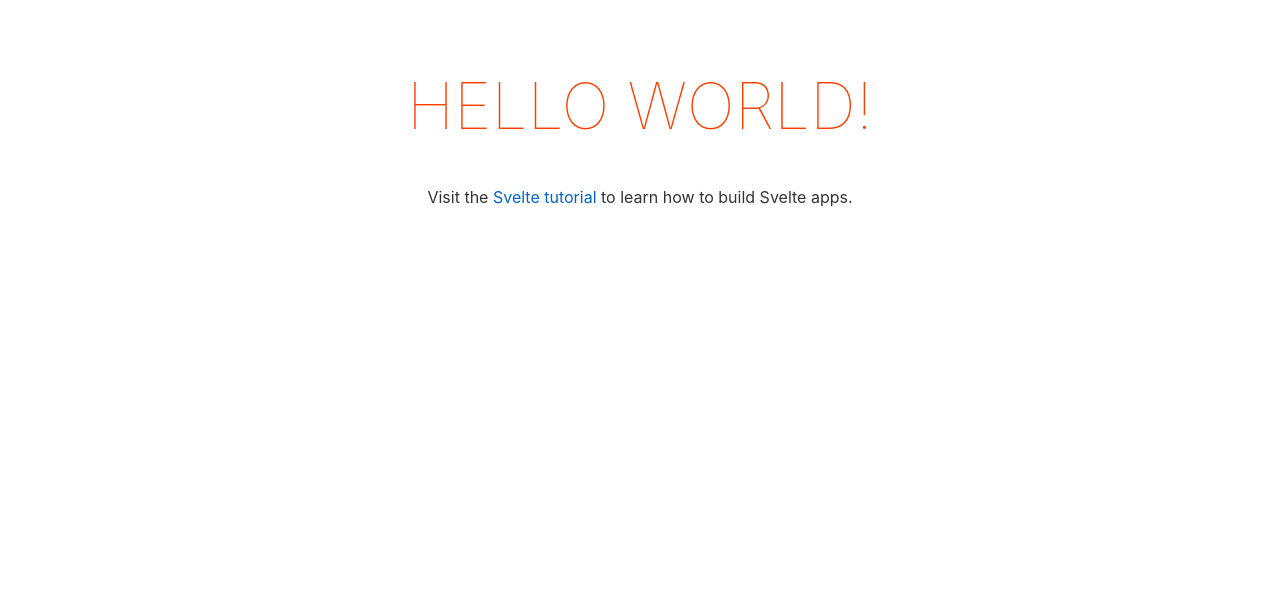
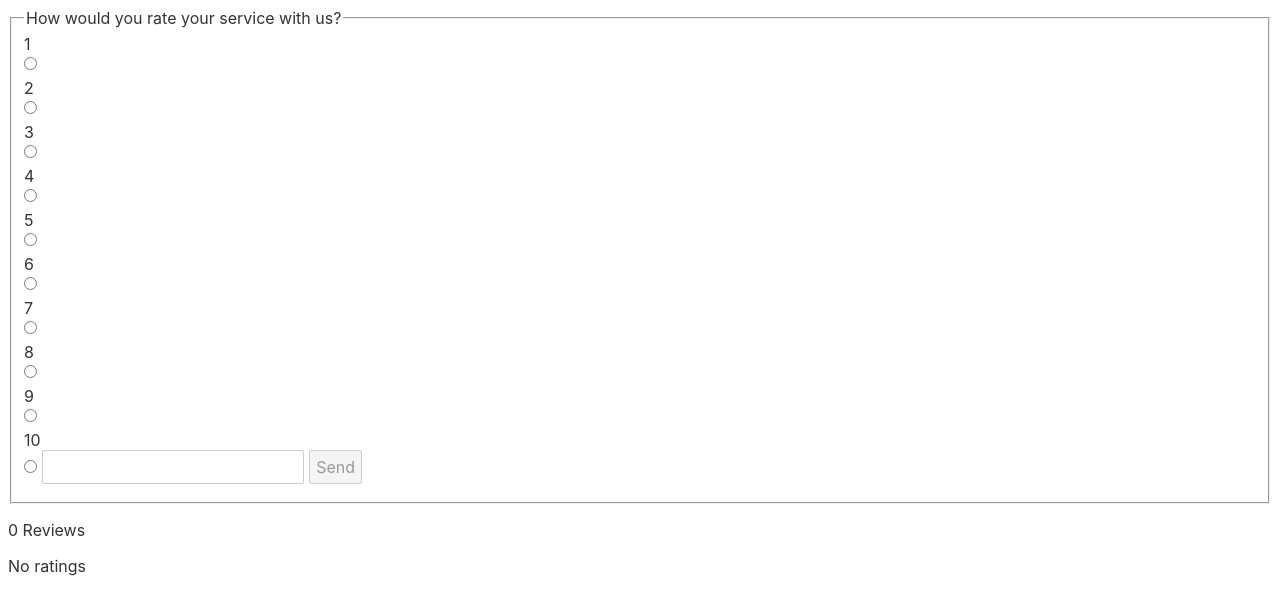
Before and after one commit to jKm00/svelte-learning, a Svelte app in the folder svelte-review-app/: page / in a window 1280 px wide. Shown: the top 614 px of the page. Built offline with nearby package versions, Linux system fonts and the light colour scheme.

Commit message:
Implemented all the logic

```diff
--- a/svelte-review-app/src/App.svelte
+++ b/svelte-review-app/src/App.svelte
@@ -1,30 +1,107 @@
 <script lang="ts">
-	export let name: string;
+	import type { Option } from './types/Option'
+	import type { Review } from './types/Review'
+
+	// Initializes ratings
+	let id = 0
+	const options: Option[] = [
+		{
+			id: (id++).toString(),
+			value: id,
+			label: id.toString()
+		},
+		{
+			id: (id++).toString(),
+			value: id,
+			label: id.toString()
+		},
+		{
+			id: (id++).toString(),
+			value: id,
+			label: id.toString()
+		},
+		{
+			id: (id++).toString(),
+			value: id,
+			label: id.toString()
+		},
+		{
+			id: (id++).toString(),
+			value: id,
+			label: id.toString()
+		},
+		{
+			id: (id++).toString(),
+			value: id,
+			label: id.toString()
+		},
+		{
+			id: (id++).toString(),
+			value: id,
+			label: id.toString()
+		},
+		{
+			id: (id++).toString(),
+			value: id,
+			label: id.toString()
+		},
+		{
+			id: (id++).toString(),
+			value: id,
+			label: id.toString()
+		},
+		{
+			id: (id++).toString(),
+			value: id,
+			label: id.toString()
+		}
+	]
+
+	let reviewId = 0
+	let reviews: Review[] = []
+	let selected: number
+	let feedback: string
+
+	$: reviewCount = reviews.length
+	$: average = reviews.reduce((subtotal, review) => subtotal + review.rating, 0) / reviews.length
+
+	function handleSubmit(): void {
+		if (selected === undefined) return
+		reviews = [...reviews, { id: reviewId++, rating: selected, feedback }]
+		feedback = ''
+	}
+
+	function removeReview(review: Review): void {
+		reviews = reviews.filter(r => r !== review)
+	}
 </script>
 
 <main>
-	<h1>Hello {name}!</h1>
-	<p>Visit the <a href="https://svelte.dev/tutorial">Svelte tutorial</a> to learn how to build Svelte apps.</p>
+	<form on:submit|preventDefault={handleSubmit}>
+		<fieldset>
+			<legend>How would you rate your service with us?</legend>
+			{#each options as option}
+				<label for={option.id}>{option.label}</label>
+				<input id={option.id} bind:group={selected} type="radio" value={option.value} name="rating" />
+			{/each}
+			<input bind:value={feedback} type="text">
+			<button type="submit" disabled={feedback ? feedback.length < 10 : true}>Send</button>
+		</fieldset>
+	</form>
+	<div>
+		<p>{reviewCount} Reviews</p>
+		<p>{average ? 'Ratings Average: ' + average : 'No ratings'}</p>
+	</div>
+	<div>
+		{#each reviews as review}
+			<div>
+				<span>{review.rating}</span>
+				<p>{review.feedback}</p>
+				<button on:click={removeReview(review)}>x</button>
+			</div>
+		{/each}
+	</div>
 </main>
 
 <style>
-	main {
-		text-align: center;
-		padding: 1em;
-		max-width: 240px;
-		margin: 0 auto;
-	}
-
-	h1 {
-		color: #ff3e00;
-		text-transform: uppercase;
-		font-size: 4em;
-		font-weight: 100;
-	}
-
-	@media (min-width: 640px) {
-		main {
-			max-width: none;
-		}
-	}
 </style>
--- a/svelte-review-app/src/main.ts
+++ b/svelte-review-app/src/main.ts
@@ -1,10 +1,7 @@
-import App from './App.svelte';
+import App from "./App.svelte";
 
 const app = new App({
-	target: document.body,
-	props: {
-		name: 'world'
-	}
+  target: document.body,
 });
 
 export default app;
--- /dev/null
+++ b/svelte-review-app/src/types/Option.ts
@@ -0,0 +1,5 @@
+export interface Option {
+  id: string;
+  value: number;
+  label: string;
+}
--- /dev/null
+++ b/svelte-review-app/src/types/Review.ts
@@ -0,0 +1,5 @@
+export interface Review {
+  id: number;
+  rating: number;
+  feedback: string;
+}
```
